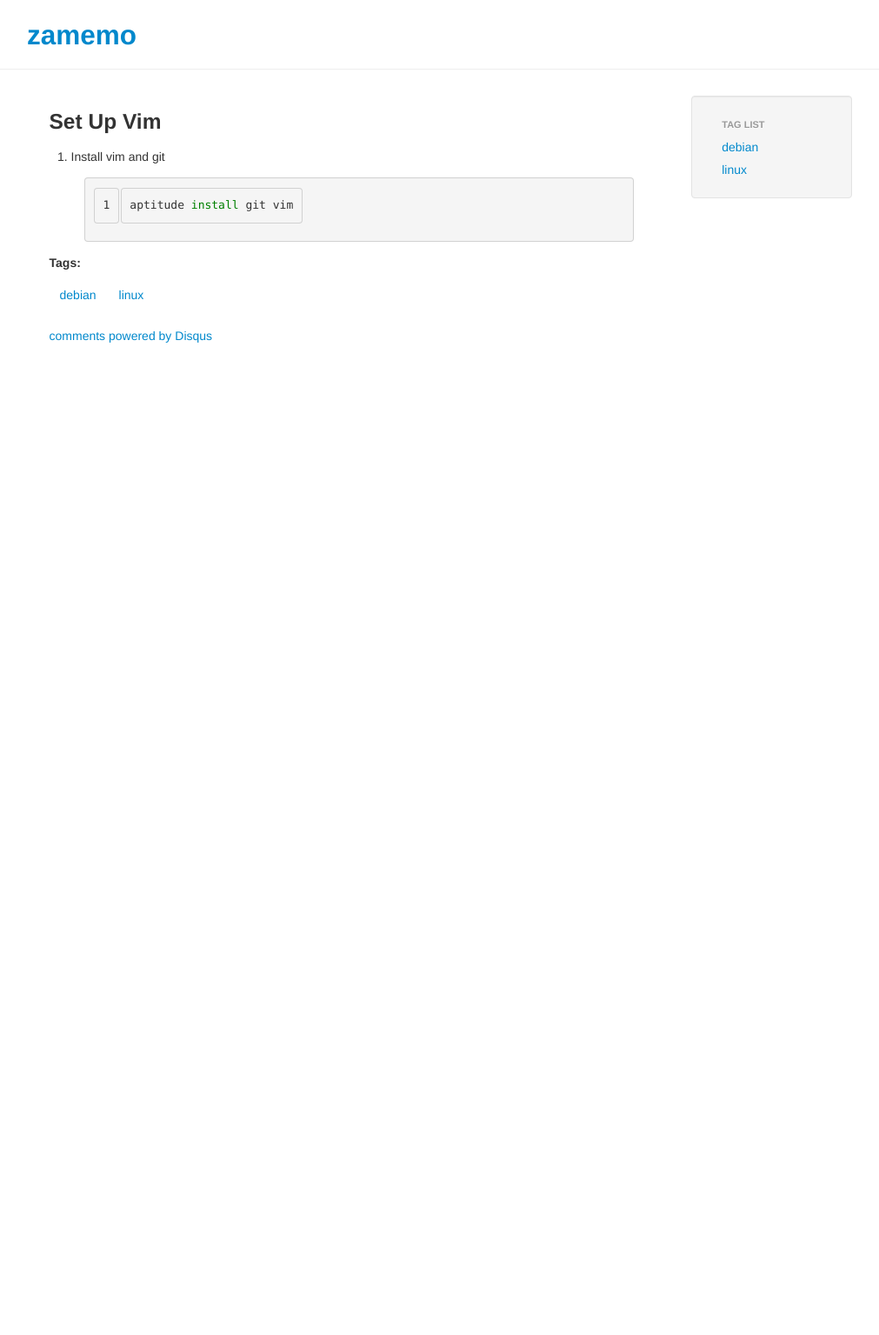
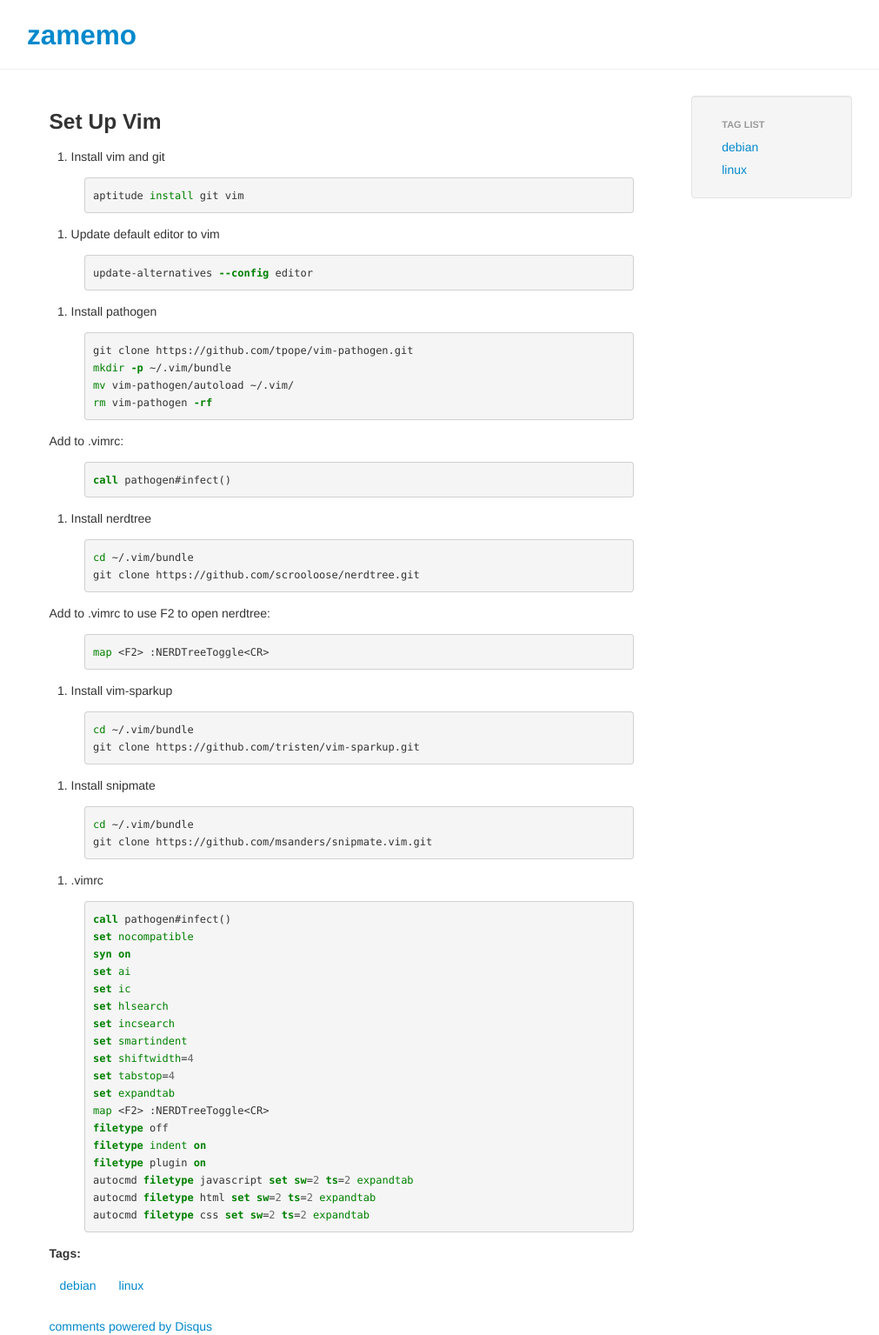
Before and after one commit to zamemo/zamemo.github.com, a Jekyll site: the page built from _posts/2012-12-01-set-up-vim.md, in a window 1280 px wide. Shown: the whole page at 87% size, without its empty margins (69-1080 px from the left). Built offline with Jekyll 4.4.1, drawn with Linux system fonts in a browser that asks for light colours; nearby versions of some CDN libraries; comment, search, counter and statistics services are not loaded; before the commit the page ends 900 px from its top, so only the background shows below that.

Commit message:
Update _posts/2012-12-01-set-up-vim.md

```diff
--- a/_posts/2012-12-01-set-up-vim.md
+++ b/_posts/2012-12-01-set-up-vim.md
@@ -4,6 +4,67 @@ tags: debian linux
 ---
 
 1. Install vim and git
-{% highlight bash linenos=table %}
+{% highlight bash %}
 aptitude install git vim
 {% endhighlight %}
+
+1. Update default editor to vim
+{% highlight bash %}
+update-alternatives --config editor
+{% endhighlight %}
+
+1. Install pathogen
+{% highlight bash %}
+git clone https://github.com/tpope/vim-pathogen.git
+mkdir -p ~/.vim/bundle
+mv vim-pathogen/autoload ~/.vim/
+rm vim-pathogen -rf
+{% endhighlight %}
+Add to .vimrc:
+{% highlight viml %}
+call pathogen#infect()
+{% endhighlight %}
+
+1. Install nerdtree
+{% highlight bash %}
+cd ~/.vim/bundle
+git clone https://github.com/scrooloose/nerdtree.git
+{% endhighlight %}
+Add to .vimrc to use F2 to open nerdtree:
+{% highlight viml %}
+map <F2> :NERDTreeToggle<CR>
+{% endhighlight %}
+
+2. Install vim-sparkup
+{% highlight bash %}
+cd ~/.vim/bundle
+git clone https://github.com/tristen/vim-sparkup.git
+{% endhighlight %}
+
+3. Install snipmate
+{% highlight bash %}
+cd ~/.vim/bundle
+git clone https://github.com/msanders/snipmate.vim.git
+{% endhighlight %}
+
+4. .vimrc
+{% highlight viml %}
+call pathogen#infect()
+set nocompatible
+syn on
+set ai
+set ic
+set hlsearch
+set incsearch
+set smartindent
+set shiftwidth=4
+set tabstop=4
+set expandtab
+map <F2> :NERDTreeToggle<CR>
+filetype off
+filetype indent on
+filetype plugin on
+autocmd filetype javascript set sw=2 ts=2 expandtab
+autocmd filetype html set sw=2 ts=2 expandtab
+autocmd filetype css set sw=2 ts=2 expandtab
+{% endhighlight %}
```
